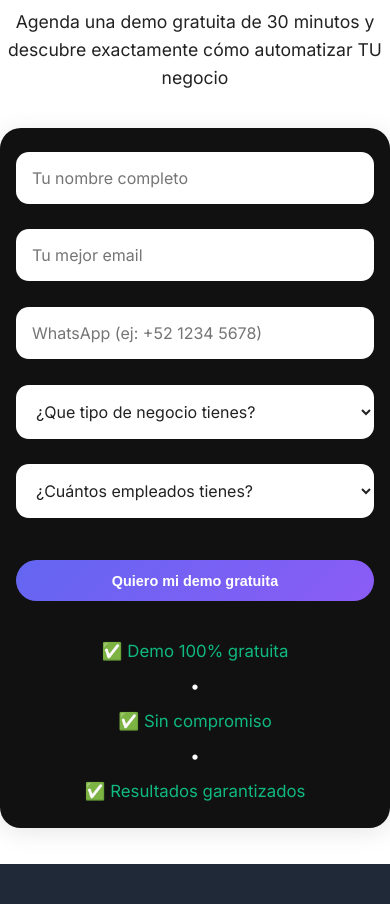
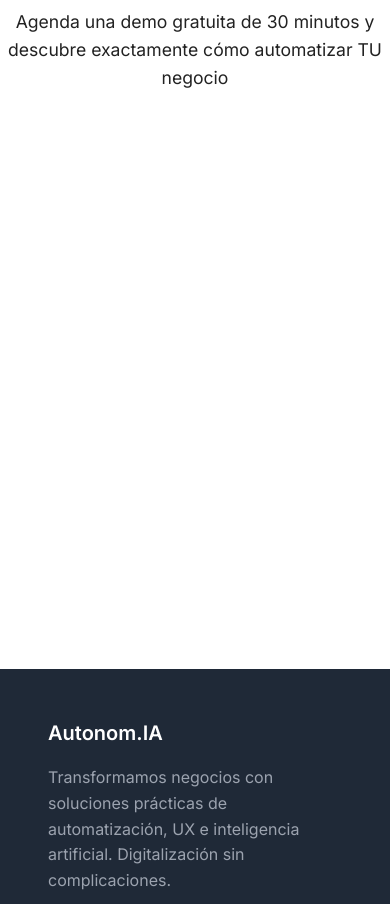
Before and after one commit to juanitovv/autonom-ia, a plain HTML site: page index.html in a window 390 px wide. Shown: the part 9181-10085 px from the top of the page. Drawn offline with Linux system fonts and the light colour scheme; a script that the page names is missing.

Commit message:
Replace demo form with Calendly widget
Removed the custom demo request form and its related styles, integrating a responsive Calendly inline widget for demo scheduling instead. This streamlines the user experience and leverages Calendly's scheduling features.

```diff
--- a/index.html
+++ b/index.html
@@ -362,31 +362,10 @@
         <div class="cta-demo-content">
             <h2 class="cta-demo-title">¿Listo para transformar tu negocio?</h2>
             <p class="cta-demo-subtitle">Agenda una demo gratuita de 30 minutos y descubre exactamente cómo automatizar TU negocio</p>
-            <form class="cta-demo-form" id="demoForm">
-                <input type="text" name="nombre" placeholder="Tu nombre completo" required>
-                <input type="email" name="email" placeholder="Tu mejor email" required>
-                <input type="tel" name="telefono" placeholder="WhatsApp (ej: +52 1234 5678)" required pattern="[\+0-9\-\s]{7,20}">
-                <select name="tipo_negocio" required>
-                    <option value="" disabled selected>¿Que tipo de negocio tienes?</option>
-                    <option value="servicios_profesionales">Servicios Profesionales</option>
-                    <option value="ecommerce_retail">E-commerce y Retail</option>
-                    <option value="salud_bienestar">Salud y Bienestar</option>
-                    <option value="restaurantes">Restaurantes y Gastronomía</option>
-                    <option value="otro">Otro</option>
-                </select>
-                <select name="empleados" required>
-                    <option value="" disabled selected>¿Cuántos empleados tienes?</option>
-                    <option value="1-5">1-5</option>
-                    <option value="6-20">6-20</option>
-                    <option value="21-50">21-50</option>
-                    <option value="51-100">51-100</option>
-                    <option value="100+">Más de 100</option>
-                </select>
-                <button type="submit" class="btn btn-primary cta-demo-btn">Quiero mi demo gratuita</button>
-                <div class="cta-demo-benefits">
-                    <span class="cta-benefit">✅ Demo 100% gratuita</span> • <span class="cta-benefit">✅ Sin compromiso</span> • <span class="cta-benefit">✅ Resultados garantizados</span>
-                </div>
-            </form>
+            <!-- Principio del widget integrado de Calendly -->
+            <div class="calendly-inline-widget" data-url="https://calendly.com/juan-autonomia/30min?hide_event_type_details=1&hide_gdpr_banner=1"></div>
+            <script type="text/javascript" src="https://assets.calendly.com/assets/external/widget.js" async></script>
+            <!-- Final del widget integrado de Calendly -->
         </div>
     </section>
 
--- a/styles.css
+++ b/styles.css
@@ -656,90 +656,6 @@ img {
     max-width: 600px;
 }
 
-.cta-demo-form {
-    background: #111;
-    border-radius: 1.3rem;
-    padding: 2.5rem 2rem 2rem;
-    max-width: 520px;
-    width: 100%;
-    margin: 0 auto;
-    display: flex;
-    flex-direction: column;
-    gap: 1.1rem;
-    box-shadow: 0 4px 24px rgba(0,0,0,0.10);
-    border: none;
-}
-
-.cta-demo-form input,
-.cta-demo-form select {
-    background: #fff;
-    color: #222;
-    border-radius: 0.8rem;
-    font-size: 1.1rem;
-    border: none;
-    padding: 1.1rem 1.2rem;
-    margin-bottom: 0.5rem;
-    font-family: inherit;
-}
-
-.cta-demo-form input:focus,
-.cta-demo-form select:focus {
-    outline: 2px solid var(--primary-color);
-}
-
-.cta-demo-btn {
-    background: var(--gradient-primary);
-    color: #fff;
-    border-radius: 2rem;
-    font-size: 1.15rem;
-    font-weight: 700;
-    padding: 1.1rem 1.2rem;
-    margin-top: 1rem;
-    box-shadow: none;
-    border: none;
-    display: block;
-    margin: 1rem auto 0 auto;
-    width: 100%;
-    max-width: 420px;
-    min-width: 220px;
-}
-
-.cta-demo-benefits {
-    margin-top: 1.2rem;
-    text-align: center;
-    font-size: 1.05rem;
-    color: #fff;
-    display: flex;
-    flex-wrap: wrap;
-    justify-content: center;
-    gap: 1.2rem;
-    flex-direction: row;
-    max-width: 520px;
-    margin-left: auto;
-    margin-right: auto;
-}
-
-.cta-benefit {
-    color: var(--accent-color);
-}
-
-.cta-demo-confirm-msg {
-    background: var(--accent-color);
-    color: #fff;
-    border-radius: 1.2rem;
-    padding: 2.2rem 1.5rem 2rem 1.5rem;
-    text-align: center;
-    font-size: 1.25rem;
-    font-weight: 600;
-    max-width: 480px;
-    margin: 0 auto 1.5rem auto;
-    box-shadow: 0 4px 24px rgba(0,0,0,0.10);
-    display: flex;
-    flex-direction: column;
-    align-items: center;
-    justify-content: center;
-}
-
 /* ============================================
    FOOTER
 ============================================ */
@@ -926,12 +842,6 @@ img {
         padding: 2.2rem 0 2.2rem 0;
     }
 
-    .cta-demo-form {
-        max-width: 100%;
-        margin: 0 1rem;
-        padding: 2rem 1.5rem;
-    }
-
     .cta-demo-title {
         font-size: 2rem;
     }
@@ -958,16 +868,6 @@ img {
     .btn {
         padding: 0.8rem 1.5rem;
         font-size: 0.9rem;
-    }
-
-    .cta-demo-form {
-        padding: 1.5rem 1rem;
-    }
-
-    .cta-demo-form input,
-    .cta-demo-form select {
-        padding: 1rem;
-        font-size: 1rem;
     }
 }
 
@@ -1529,3 +1429,30 @@ img {
         font-size: 20px;
     }
 }
+
+/* Calendly widget: responsive */
+.calendly-inline-widget {
+    width: 100%;
+    max-width: 900px;
+    margin: 0 auto;
+    box-sizing: border-box;
+    /* altura base: usa viewport para adaptarse en móvil */
+    height: 70vh;
+    min-height: 480px;
+}
+
+/* Escritorio más amplio: altura fija mayor */
+@media (min-width: 1024px) {
+    .calendly-inline-widget {
+        height: 700px;
+        min-height: 500px;
+    }
+}
+
+/* Tablet / móviles: menos altura pero suficiente para mostrar el iframe */
+@media (max-width: 767px) {
+    .calendly-inline-widget {
+        height: 60vh;
+        min-height: 420px;
+    }
+}
```
